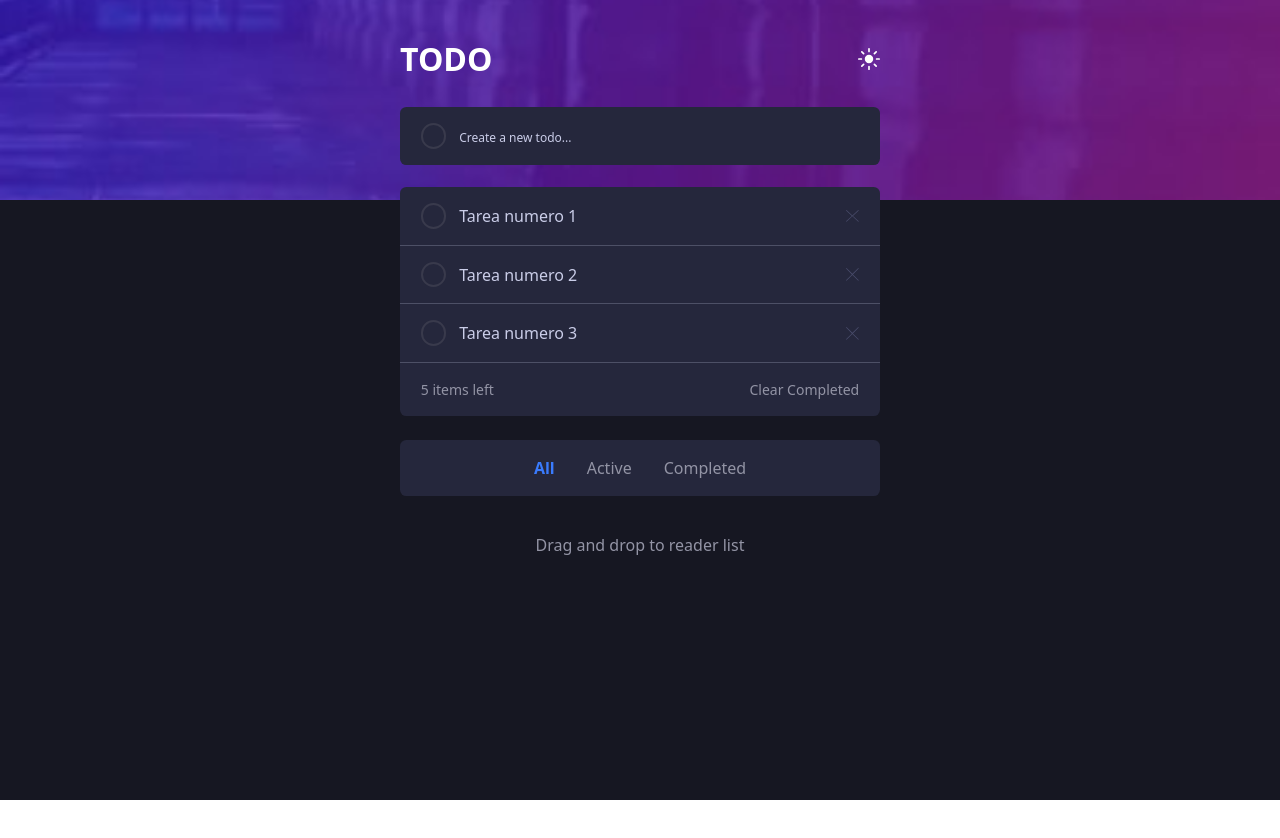
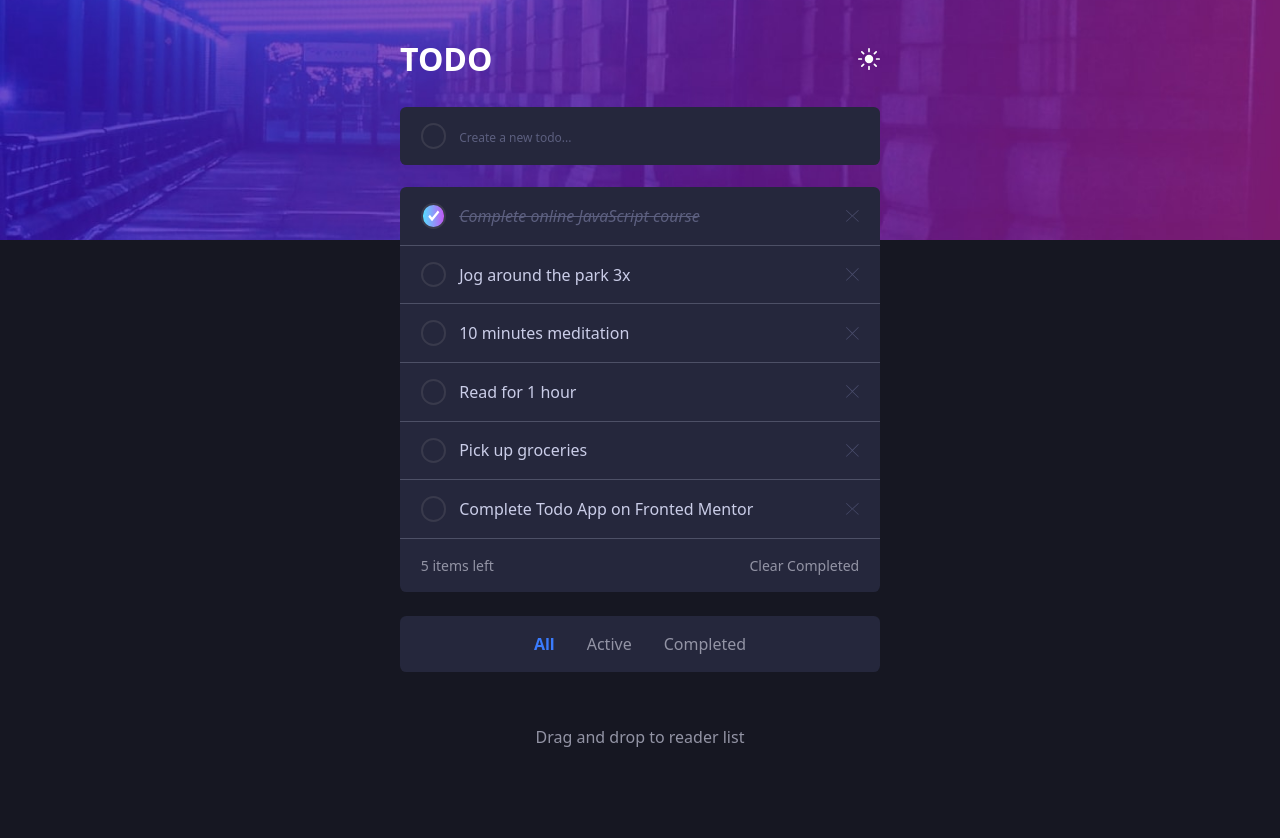
Before and after one commit to jwilliam96/todo-frontendMentor, a React (Vite) app: page / in a window 1280 px wide. Shown: the top 838 px of the page. Before the commit the page ends 800 px from the top, so only its background shows below. Built offline with nearby package versions, Linux system fonts and the light colour scheme.

Commit message:
useFetch crud

```diff
--- a/src/App.css
+++ b/src/App.css
@@ -4,14 +4,15 @@
     --fondo-list-item: hsl(0, 0%, 98%);
 
     --text-primary: hsl(235, 19%, 35%);
-    --text-secondary: hsl(234, 39%, 85%);
+    --text-secondary: hsl(235, 16%, 43%);
     --text-tertiary: hsl(236, 9%, 61%);
+    --text-disabled: hsl(236, 9%, 61%);
     --text-active: hsl(220, 98%, 61%);
 
     --color-border: hsl(234, 39%, 85%);
     --border-items: hsl(234, 39%, 85%);
 
-    --Check-Background: linear-gradient hsl(192, 100%, 67%) to hsl(280, 87%, 65%);
+    --gradient: linear-gradient(to right, hsl(192, 100%, 67%), hsl(280, 87%, 65%));
 }
 
 .dark {
@@ -22,6 +23,7 @@
     --text-primary: hsl(234, 39%, 85%);
     --text-secondary: hsl(235, 16%, 43%);
     --text-tertiary: hsl(236, 9%, 61%);
+    --text-disabled: hsl(235, 16%, 43%);
 
     --color-border: hsl(237, 14%, 26%);
     --border-items: hsl(233, 14%, 35%);
@@ -42,7 +44,6 @@
 
 .todo__image {
     position: absolute;
-    background-color: red;
     width: 100%;
     height: 12.5rem;
 }
@@ -53,12 +54,17 @@
     width: 100%;
 }
 
+.todo__img-desktop {
+    object-fit: cover;
+    height: 100%;
+    width: 100%;
+}
+
 .todo__container {
     position: relative;
-    top: 2.5rem;
     margin: 0 auto;
     max-width: 33rem;
-    padding: 0 1.5rem;
+    padding: 2.5rem 1.5rem 0;
 }
 
 .todo__header {
@@ -101,6 +107,20 @@
     cursor: pointer;
 }
 
+.todo__isCompleted-active {
+    background: var(--gradient);
+    display: flex;
+    justify-content: center;
+    align-items: center;
+}
+
+.todo__isCompleted-check {
+    width: 100%;
+    height: 100%;
+    padding: 0.3rem;
+}
+
+
 .todo__input {
     width: 100%;
     background-color: var(--fondo-input);
@@ -113,7 +133,7 @@ input:focus {
 
 input::placeholder {
     font-size: 12px;
-    color: var(--text-segundary);
+    color: var(--text-secondary);
 }
 
 .list {
@@ -123,6 +143,14 @@ input::placeholder {
 
 .list__item {
     border-bottom: 1px solid var(--border-items);
+    cursor: pointer;
+}
+
+.list__text-disabled {
+    font-style: italic;
+    color: var(--text-disabled);
+    text-decoration: line-through;
+
 }
 
 .list__item span {
@@ -146,6 +174,10 @@ input::placeholder {
     color: var(--text-tertiary);
 }
 
+.infoList__clear {
+    cursor: pointer;
+}
+
 .filter__mobile {
     justify-content: center;
     gap: 2rem;
@@ -162,6 +194,12 @@ input::placeholder {
 
 .footer {
     text-align: center;
-    margin-top: 2.3rem;
+    padding: 3.3rem 0 7rem;
     color: var(--text-tertiary);
 }
+
+@media (width >=500px) {
+    .todo__image {
+        height: 15rem;
+    }
+}
--- a/src/App.tsx
+++ b/src/App.tsx
@@ -1,21 +1,54 @@
 import imgMobileDark from "./assets/images/bg-mobile-dark.jpg"
+import imgDesktopDark from "./assets/images/bg-desktop-dark.jpg"
+import imgMobileLight from "./assets/images/bg-mobile-light.jpg"
+import imgDesktopLight from "./assets/images/bg-desktop-light.jpg"
+import check from "./assets/images/icon-check.svg"
 import iconX from "./assets/images/icon-cross.svg"
 import sun from "./assets/images/icon-sun.svg"
 import moon from "./assets/images/icon-moon.svg"
 import UseIsActive from "./hook/UseIsActive"
 import './App.css'
+import UseFetch from "./hook/UseFetch"
 
 function App() {
 
   const [isActive, setIsActive] = UseIsActive(true)
+  const [isCompleted, setIsCompleted] = UseIsActive(false)
+  const { getTodo, createTodo, updateTodo, deleteTack, allDeleteTacks } = UseFetch()
+
+  const handlerTodo = (e: React.FormEvent<HTMLFormElement>) => {
+    e.preventDefault();
+    const form = e.target as HTMLFormElement;
+    const input = form.task as HTMLInputElement;
+    const value = input.value;
+    createTodo(value, isCompleted)
+    if (isCompleted) { setIsCompleted() }
+    input.value = "";
+
+  }
 
   return (
     <main className={`todo ${isActive && "dark"}`}>
-      <figure className='todo__image'>
-        <img src={imgMobileDark} alt='' className='todo__img' />
-      </figure>
 
+      {/* IMAGEN FONDO  */}
+      <picture className='todo__image'>
+        {
+          isActive ?
+            <>
+              <source media="(min-width: 500px)" srcSet={imgDesktopDark} className="todo__img-desktop" />
+              <img src={imgMobileDark} alt='' className='todo__img' />
+            </>
+            :
+            <>
+              <source media="(min-width: 500px)" srcSet={imgDesktopLight} className="todo__img-desktop" />
+              <img src={imgMobileLight} alt='' className='todo__img' />
+            </>
+        }
+      </picture>
+
+      {/* TODO CONTAINER  */}
       <div className='todo__container'>
+        {/* HEADER  */}
         <header className='todo__header'>
           <h1 className='todo__title'>TODO</h1>
 
@@ -28,34 +61,38 @@ function App() {
         </header>
 
         {/* CREATE TASK  */}
-        <div className='todo__new item'>
-          <div className='todo__isCompleted'></div>
-          <input type="text" className='todo__input' placeholder='Create a new todo...' />
-        </div>
+        <form className='todo__new item' onSubmit={handlerTodo}>
+          <div onClick={setIsCompleted} className={`todo__isCompleted ${isCompleted && "todo__isCompleted-active"}`}>
+            {isCompleted && (
+              <img src={check} alt="chulo" className="todo__isCompleted-check" />
+            )}
+          </div>
+          <input name="task" type="text" className='todo__input' placeholder='Create a new todo...' />
+        </form>
 
         <div className='listo__container'>
 
           {/* LIST TASKS  */}
           <ul className='list'>
-            <li className='list__item item'>
-              <div className='todo__isCompleted'></div>
-              <span>Tarea numero 1</span>
-              <img src={iconX} alt="x" className="list__item-icon" />
-            </li>
-            <li className='list__item item'>
-              <div className='todo__isCompleted'></div>
-              <span>Tarea numero 2</span>
-              <img src={iconX} alt="x" className="list__item-icon" />
-            </li>
-            <li className='list__item item'>
-              <div className='todo__isCompleted'></div>
-              <span>Tarea numero 3</span>
-              <img src={iconX} alt="x" className="list__item-icon" />
-            </li>
-
+            {
+              getTodo.map((item) => (
+                <li className='list__item item' key={item.id}>
+                  {/* isCompleted  */}
+                  <div onClick={() => updateTodo(item.id)} className={`todo__isCompleted ${item.state && "todo__isCompleted-active"}`}>
+                    {/* CHECK ICON */}
+                    {item.state && (
+                      <img src={check} alt="chulo" className="todo__isCompleted-check" />
+                    )}
+                  </div>
+                  {/* TACK TEXT */}
+                  <span className={`${item.state && "list__text-disabled"}`}>{item.title}</span>
+                  <img onClick={() => deleteTack(item.id)} src={iconX} alt="x" className="list__item-icon" />
+                </li>
+              ))
+            }
           </ul>
 
-          {/* OPTIONS FILTERS */}
+          {/* OPTIONS FILTERS DESKTOP*/}
           <ul className='filter__desktop'>
             <li className='filter__item'>5 items left</li>
             <li className='filter__item'>All</li>
@@ -64,22 +101,24 @@ function App() {
             <li className='filter__item'>Clear Completed</li>
           </ul>
 
+          {/* INFO MOBILE  */}
           <div className="infoList item">
             <p className="infoList__items">5 items left</p>
-            <p className="infoList__clear">Clear Completed</p>
+            <p onClick={allDeleteTacks} className="infoList__clear">Clear Completed</p>
           </div>
         </div>
 
+        {/* OPTION FILTERS MOBILE  */}
         <div className='filter__mobile item'>
           <span className='filter__item filter__item-active'>All</span>
           <span className='filter__item'>Active</span>
           <span className='filter__item'>Completed</span>
         </div>
 
-        <footer className="footer">
-          Drag and drop to reader list
-        </footer>
       </div>
+      <footer className="footer">
+        Drag and drop to reader list
+      </footer>
     </main>
   )
 }
--- /dev/null
+++ b/src/data.ts
@@ -0,0 +1,36 @@
+import type { Task } from "./types/todo";
+
+const tasks: Task[] = [
+    {
+        id: crypto.randomUUID(),
+        title: "Complete online JavaScript course",
+        state: true,
+    },
+    {
+        id: crypto.randomUUID(),
+        title: "Jog around the park 3x",
+        state: false,
+    },
+    {
+        id: crypto.randomUUID(),
+        title: "10 minutes meditation",
+        state: false,
+    },
+    {
+        id: crypto.randomUUID(),
+        title: "Read for 1 hour",
+        state: false,
+    },
+    {
+        id: crypto.randomUUID(),
+        title: "Pick up groceries",
+        state: false,
+    },
+    {
+        id: crypto.randomUUID(),
+        title: "Complete Todo App on Fronted Mentor",
+        state: false,
+    },
+];
+
+export default tasks
--- /dev/null
+++ b/src/hook/UseFetch.tsx
@@ -0,0 +1,33 @@
+import { useState } from "react"
+import data from "../data"
+import type { Task } from "../types/todo"
+
+
+export default function UseFetch() {
+
+    const [getTodo, setTodo] = useState<Task[]>(data)
+
+    const createTodo = (title: string, state: boolean) => {
+        const newTodo = { id: crypto.randomUUID(), title, state }
+        setTodo([newTodo, ...getTodo])
+    }
+
+    const updateTodo = (id: string) => {
+        const update = getTodo.map((tack: Task) =>
+            tack.id === id ? { ...tack, state: !tack.state } : tack)
+        setTodo(update)
+    }
+
+    const deleteTack = (id: string) => {
+        const deleteTodo = getTodo.filter((tack) => tack.id !== id)
+        setTodo(deleteTodo)
+    }
+
+
+    const allDeleteTacks = () => {
+        setTodo([])
+    }
+
+    return { getTodo, updateTodo, deleteTack, createTodo, allDeleteTacks }
+
+}
--- /dev/null
+++ b/src/types/todo.ts
@@ -0,0 +1,6 @@
+
+export type Task = {
+    id: string;
+    title: string;
+    state: boolean;
+}
```
